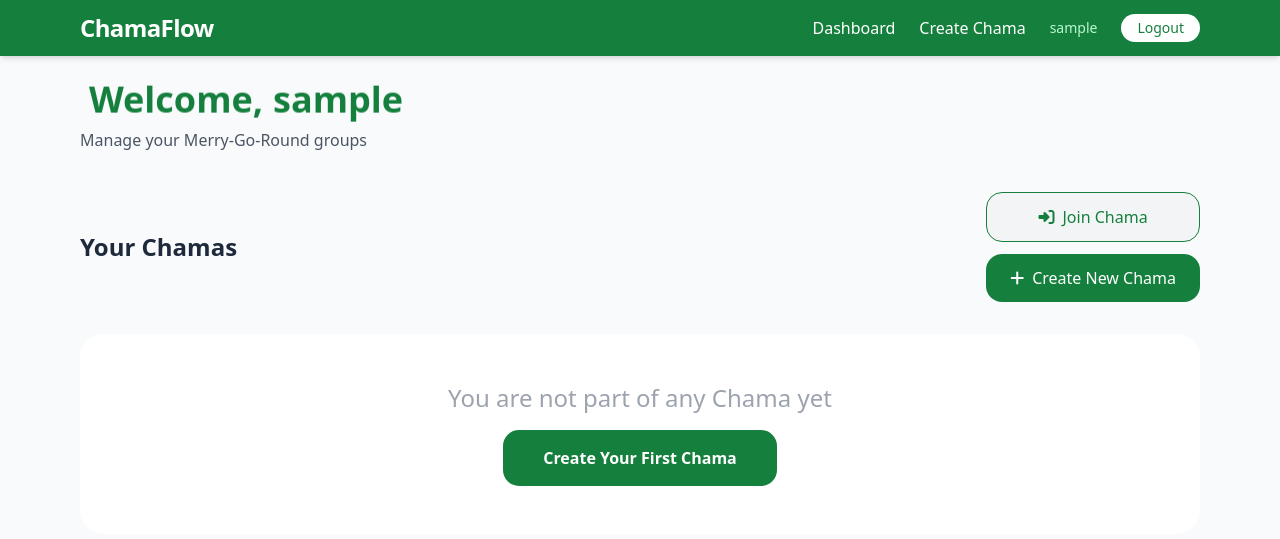
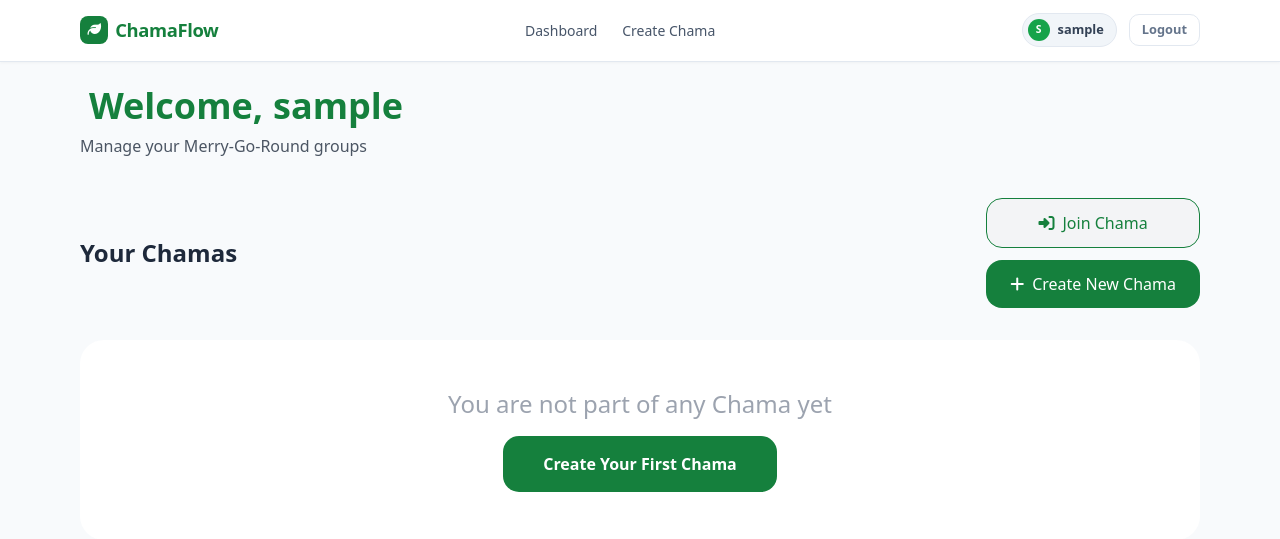
Before and after one commit to Opango14/merry_chama, a Django app: page /dashboard/ in a window 1280 px wide. Shown: the top 539 px of the page. Run offline with Django 5.2, Linux system fonts and the light colour scheme; the visitor is signed in with stand-in values (Sample User, id 1); data that the repository does not hold is empty; some libraries are stand-ins or nearby versions.

Commit message:
redesign navigation bar with custom styling and modular JS integration

```diff
--- /dev/null
+++ b/static/css/navbar.css
@@ -0,0 +1,323 @@
+/* ══════════════════════════════════════════════════════════════════
+   ChamaFlow — Navbar
+   Phase 2: Navigation styles.
+   Loaded by base.html via {% static 'css/navbar.css' %}
+════════════════════════════════════════════════════════════════════ */
+
+/* ── Navbar shell ───────────────────────────────────────────────── */
+.cf-nav {
+    position: sticky;
+    top: 0;
+    z-index: 100;
+    width: 100%;
+    background: #fff;
+    border-bottom: 1px solid var(--clr-neutral-200);
+    box-shadow: 0 1px 3px rgb(0 0 0 / 0.04);
+    /* Frosted glass on supported browsers */
+    backdrop-filter: saturate(1.8) blur(12px);
+    -webkit-backdrop-filter: saturate(1.8) blur(12px);
+}
+
+.cf-nav__inner {
+    max-width: 1152px;
+    margin: 0 auto;
+    padding: 0 1rem;
+    height: 60px;
+    display: flex;
+    align-items: center;
+    justify-content: space-between;
+    gap: 1rem;
+}
+
+/* ── Logo ───────────────────────────────────────────────────────── */
+.cf-nav__logo {
+    display: inline-flex;
+    align-items: center;
+    gap: 0.45rem;
+    font-size: 1.15rem;
+    font-weight: 800;
+    color: var(--clr-brand-700);
+    text-decoration: none;
+    letter-spacing: -0.02em;
+    flex-shrink: 0;
+    transition: opacity var(--transition-base);
+}
+.cf-nav__logo:hover { opacity: 0.85; }
+.cf-nav__logo-icon {
+    width: 28px;
+    height: 28px;
+    background: var(--clr-brand-700);
+    border-radius: 8px;
+    display: inline-flex;
+    align-items: center;
+    justify-content: center;
+    color: #fff;
+    font-size: 0.85rem;
+    flex-shrink: 0;
+}
+
+/* ── Desktop links ──────────────────────────────────────────────── */
+.cf-nav__links {
+    display: none;
+    align-items: center;
+    gap: 0.25rem;
+    list-style: none;
+    margin: 0;
+    padding: 0;
+}
+
+@media (min-width: 768px) {
+    .cf-nav__links { display: flex; }
+}
+
+.cf-nav__link {
+    position: relative;
+    font-size: 0.875rem;
+    font-weight: 500;
+    color: var(--clr-neutral-600);
+    text-decoration: none;
+    padding: 0.4rem 0.65rem;
+    border-radius: var(--radius-md);
+    transition: color var(--transition-base), background var(--transition-base);
+}
+.cf-nav__link:hover {
+    color: var(--clr-brand-700);
+    background: var(--clr-brand-50);
+}
+/* Underline indicator */
+.cf-nav__link::after {
+    content: '';
+    position: absolute;
+    bottom: -2px;
+    left: 0.65rem;
+    right: 0.65rem;
+    height: 2px;
+    background: var(--clr-brand-600);
+    border-radius: 2px;
+    transform: scaleX(0);
+    transform-origin: left;
+    transition: transform 0.22s cubic-bezier(0.4, 0, 0.2, 1);
+}
+.cf-nav__link:hover::after { transform: scaleX(1); }
+
+/* ── Right side controls ────────────────────────────────────────── */
+.cf-nav__right {
+    display: none;
+    align-items: center;
+    gap: 0.75rem;
+}
+
+@media (min-width: 768px) {
+    .cf-nav__right { display: flex; }
+}
+
+/* User chip */
+.cf-nav__user {
+    display: inline-flex;
+    align-items: center;
+    gap: 0.5rem;
+    font-size: 0.8rem;
+    font-weight: 600;
+    color: var(--clr-neutral-700);
+    background: var(--clr-neutral-100);
+    border: 1px solid var(--clr-neutral-200);
+    border-radius: 9999px;
+    padding: 0.3rem 0.75rem 0.3rem 0.3rem;
+}
+.cf-nav__avatar {
+    width: 22px;
+    height: 22px;
+    background: var(--clr-brand-600);
+    color: #fff;
+    border-radius: 50%;
+    display: inline-flex;
+    align-items: center;
+    justify-content: center;
+    font-size: 0.65rem;
+    font-weight: 700;
+    text-transform: uppercase;
+    flex-shrink: 0;
+}
+
+/* Logout link */
+.cf-nav__logout {
+    font-size: 0.8rem;
+    font-weight: 600;
+    color: var(--clr-neutral-500);
+    text-decoration: none;
+    padding: 0.35rem 0.75rem;
+    border-radius: var(--radius-md);
+    border: 1px solid var(--clr-neutral-200);
+    transition: color var(--transition-base), border-color var(--transition-base), background var(--transition-base);
+}
+.cf-nav__logout:hover {
+    color: #b91c1c;
+    border-color: #fecaca;
+    background: #fef2f2;
+}
+
+/* CTA pill — "Join Free" */
+.cf-nav__cta {
+    font-size: 0.8rem;
+    font-weight: 700;
+    color: #fff;
+    background: var(--clr-brand-700);
+    text-decoration: none;
+    padding: 0.45rem 1rem;
+    border-radius: 9999px;
+    transition: background var(--transition-base), box-shadow var(--transition-base);
+}
+.cf-nav__cta:hover {
+    background: var(--clr-brand-800);
+    box-shadow: 0 3px 10px -2px rgba(21, 128, 61, 0.35);
+}
+
+/* Login link */
+.cf-nav__login {
+    font-size: 0.875rem;
+    font-weight: 500;
+    color: var(--clr-neutral-600);
+    text-decoration: none;
+    padding: 0.4rem 0.65rem;
+    border-radius: var(--radius-md);
+    transition: color var(--transition-base), background var(--transition-base);
+}
+.cf-nav__login:hover {
+    color: var(--clr-brand-700);
+    background: var(--clr-brand-50);
+}
+
+/* ── Hamburger button ───────────────────────────────────────────── */
+.cf-nav__burger {
+    display: flex;
+    flex-direction: column;
+    justify-content: center;
+    gap: 5px;
+    width: 36px;
+    height: 36px;
+    padding: 6px;
+    background: transparent;
+    border: none;
+    border-radius: var(--radius-md);
+    cursor: pointer;
+    flex-shrink: 0;
+    transition: background var(--transition-base);
+}
+.cf-nav__burger:hover { background: var(--clr-neutral-100); }
+
+@media (min-width: 768px) {
+    .cf-nav__burger { display: none; }
+}
+
+.cf-nav__burger-bar {
+    display: block;
+    width: 100%;
+    height: 2px;
+    background: var(--clr-neutral-700);
+    border-radius: 2px;
+    transform-origin: center;
+    transition:
+        transform 0.28s cubic-bezier(0.4, 0, 0.2, 1),
+        opacity   0.18s cubic-bezier(0.4, 0, 0.2, 1);
+}
+
+/* Open state — bars morph into × */
+.cf-nav__burger[aria-expanded="true"] .cf-nav__burger-bar:nth-child(1) {
+    transform: translateY(7px) rotate(45deg);
+}
+.cf-nav__burger[aria-expanded="true"] .cf-nav__burger-bar:nth-child(2) {
+    opacity: 0;
+    transform: scaleX(0);
+}
+.cf-nav__burger[aria-expanded="true"] .cf-nav__burger-bar:nth-child(3) {
+    transform: translateY(-7px) rotate(-45deg);
+}
+
+/* ── Mobile menu ────────────────────────────────────────────────── */
+.cf-nav__mobile {
+    overflow: hidden;
+    max-height: 0;
+    transition: max-height 0.32s cubic-bezier(0.4, 0, 0.2, 1),
+                opacity   0.22s cubic-bezier(0.4, 0, 0.2, 1);
+    opacity: 0;
+    border-top: 1px solid transparent;
+}
+.cf-nav__mobile.is-open {
+    max-height: 400px;
+    opacity: 1;
+    border-top-color: var(--clr-neutral-100);
+}
+
+.cf-nav__mobile-inner {
+    padding: 0.75rem 1rem 1.25rem;
+    display: flex;
+    flex-direction: column;
+    gap: 0.25rem;
+}
+
+.cf-nav__mobile-link {
+    display: flex;
+    align-items: center;
+    gap: 0.6rem;
+    font-size: 0.9rem;
+    font-weight: 500;
+    color: var(--clr-neutral-700);
+    text-decoration: none;
+    padding: 0.65rem 0.75rem;
+    border-radius: var(--radius-lg);
+    transition: color var(--transition-base), background var(--transition-base);
+}
+.cf-nav__mobile-link:hover {
+    color: var(--clr-brand-700);
+    background: var(--clr-brand-50);
+}
+
+.cf-nav__mobile-divider {
+    height: 1px;
+    background: var(--clr-neutral-100);
+    margin: 0.5rem 0;
+}
+
+.cf-nav__mobile-user {
+    display: flex;
+    align-items: center;
+    gap: 0.6rem;
+    padding: 0.5rem 0.75rem;
+    font-size: 0.8rem;
+    font-weight: 600;
+    color: var(--clr-neutral-500);
+}
+
+.cf-nav__mobile-cta {
+    display: block;
+    text-align: center;
+    font-size: 0.9rem;
+    font-weight: 700;
+    color: #fff;
+    background: var(--clr-brand-700);
+    text-decoration: none;
+    padding: 0.75rem;
+    border-radius: var(--radius-xl);
+    margin-top: 0.5rem;
+    transition: background var(--transition-base);
+}
+.cf-nav__mobile-cta:hover { background: var(--clr-brand-800); }
+
+.cf-nav__mobile-logout {
+    display: block;
+    text-align: center;
+    font-size: 0.875rem;
+    font-weight: 600;
+    color: #b91c1c;
+    text-decoration: none;
+    padding: 0.65rem;
+    border-radius: var(--radius-lg);
+    border: 1px solid #fecaca;
+    background: #fef2f2;
+    margin-top: 0.25rem;
+    transition: background var(--transition-base), border-color var(--transition-base);
+}
+.cf-nav__mobile-logout:hover {
+    background: #fee2e2;
+    border-color: #fca5a5;
+}
--- a/templates/base.html
+++ b/templates/base.html
@@ -56,6 +56,9 @@
         <!-- ── Design System CSS ── -->
         <link rel="stylesheet" href="{% static 'css/design-system.css' %}">
 
+        <!-- ── Navbar CSS ── -->
+        <link rel="stylesheet" href="{% static 'css/navbar.css' %}">
+
         <!-- ── GSAP + ScrollTrigger ── -->
         <script src="https://cdnjs.cloudflare.com/ajax/libs/gsap/3.12.5/gsap.min.js"></script>
         <script src="https://cdnjs.cloudflare.com/ajax/libs/gsap/3.12.5/ScrollTrigger.min.js"></script>
@@ -63,45 +66,86 @@
         <!-- ── SplitText helper ── -->
         <script src="{% static 'js/splittext.js' %}" defer></script>
 
+        <!-- ── Navbar JS ── -->
+        <script src="{% static 'js/navbar.js' %}" defer></script>
+
         {% block extra_head %}{% endblock %}
     </head>
     <body class="bg-[#f8fafc] font-sans">
 
         <!-- ── Navbar ── -->
-        <nav class="bg-green-700 text-white shadow-md">
-            <div class="max-w-6xl mx-auto px-4 py-3 flex justify-between items-center">
-                <a href="/" class="text-xl sm:text-2xl font-bold tracking-tight">ChamaFlow</a>
+        <nav class="cf-nav" role="navigation" aria-label="Main navigation">
+            <div class="cf-nav__inner">
 
-                <!-- Desktop links -->
-                <div class="hidden md:flex items-center gap-6">
+                <!-- Logo -->
+                <a href="/" class="cf-nav__logo">
+                    <span class="cf-nav__logo-icon" aria-hidden="true">
+                        <i class="fas fa-leaf"></i>
+                    </span>
+                    ChamaFlow
+                </a>
+
+                <!-- Desktop nav links -->
+                <ul class="cf-nav__links" role="list">
                     {% if user.is_authenticated %}
-                        <a href="{% url 'dashboard' %}" class="hover:underline">Dashboard</a>
-                        <a href="{% url 'create_group' %}" class="hover:underline">Create Chama</a>
-                        <span class="text-green-200 text-sm">{{ user.username }}</span>
-                        <a href="{% url 'logout' %}" class="bg-white text-green-700 px-4 py-1 rounded-full font-medium text-sm">Logout</a>
+                        <li><a href="{% url 'dashboard' %}" class="cf-nav__link">Dashboard</a></li>
+                        <li><a href="{% url 'create_group' %}" class="cf-nav__link">Create Chama</a></li>
                     {% else %}
-                        <a href="{% url 'login' %}">Login</a>
-                        <a href="{% url 'register' %}" class="bg-white text-green-700 px-5 py-2 rounded-full font-medium text-sm">Join Free</a>
+                        <li><a href="{% url 'login' %}" class="cf-nav__login">Login</a></li>
+                    {% endif %}
+                </ul>
+
+                <!-- Desktop right controls -->
+                <div class="cf-nav__right">
+                    {% if user.is_authenticated %}
+                        <span class="cf-nav__user">
+                            <span class="cf-nav__avatar" aria-hidden="true">
+                                {{ user.username|slice:":1" }}
+                            </span>
+                            {{ user.username }}
+                        </span>
+                        <a href="{% url 'logout' %}" class="cf-nav__logout">Logout</a>
+                    {% else %}
+                        <a href="{% url 'register' %}" class="cf-nav__cta">Join Free</a>
                     {% endif %}
                 </div>
 
                 <!-- Mobile hamburger -->
-                <button id="nav-toggle" class="md:hidden focus:outline-none" aria-label="Toggle menu">
-                    <i class="fas fa-bars text-xl"></i>
+                <button id="nav-toggle"
+                        class="cf-nav__burger"
+                        aria-expanded="false"
+                        aria-controls="nav-menu"
+                        aria-label="Open menu">
+                    <span class="cf-nav__burger-bar"></span>
+                    <span class="cf-nav__burger-bar"></span>
+                    <span class="cf-nav__burger-bar"></span>
                 </button>
             </div>
 
             <!-- Mobile dropdown -->
-            <div id="nav-menu" class="hidden md:hidden bg-green-800 px-4 pb-4 space-y-3 text-sm">
-                {% if user.is_authenticated %}
-                    <a href="{% url 'dashboard' %}" class="block py-2 hover:text-green-200">Dashboard</a>
-                    <a href="{% url 'create_group' %}" class="block py-2 hover:text-green-200">Create Chama</a>
-                    <span class="block py-1 text-green-300"> {{ user.username }}</span>
-                    <a href="{% url 'logout' %}" class="block bg-white text-green-700 text-center py-2 rounded-xl font-medium">Logout</a>
-                {% else %}
-                    <a href="{% url 'login' %}" class="block py-2 hover:text-green-200">Login</a>
-                    <a href="{% url 'register' %}" class="block bg-white text-green-700 text-center py-2 rounded-xl font-medium">Join Free</a>
-                {% endif %}
+            <div id="nav-menu" class="cf-nav__mobile" role="menu">
+                <div class="cf-nav__mobile-inner">
+                    {% if user.is_authenticated %}
+                        <div class="cf-nav__mobile-user">
+                            <span class="cf-nav__avatar" aria-hidden="true">{{ user.username|slice:":1" }}</span>
+                            {{ user.username }}
+                        </div>
+                        <div class="cf-nav__mobile-divider"></div>
+                        <a href="{% url 'dashboard' %}" class="cf-nav__mobile-link" role="menuitem">
+                            <i class="fas fa-grid-2 fa-fw" aria-hidden="true"></i> Dashboard
+                        </a>
+                        <a href="{% url 'create_group' %}" class="cf-nav__mobile-link" role="menuitem">
+                            <i class="fas fa-plus fa-fw" aria-hidden="true"></i> Create Chama
+                        </a>
+                        <div class="cf-nav__mobile-divider"></div>
+                        <a href="{% url 'logout' %}" class="cf-nav__mobile-logout" role="menuitem">Logout</a>
+                    {% else %}
+                        <a href="{% url 'login' %}" class="cf-nav__mobile-link" role="menuitem">
+                            <i class="fas fa-arrow-right-to-bracket fa-fw" aria-hidden="true"></i> Login
+                        </a>
+                        <a href="{% url 'register' %}" class="cf-nav__mobile-cta" role="menuitem">Join Free</a>
+                    {% endif %}
+                </div>
             </div>
         </nav>
 
@@ -130,13 +174,7 @@
             {% block content %}{% endblock %}
         </div>
 
-        <!-- ── Hamburger toggle ── -->
-        <script>
-            document.getElementById('nav-toggle')
-                .addEventListener('click', () =>
-                    document.getElementById('nav-menu').classList.toggle('hidden')
-                );
-        </script>
+        <!-- Hamburger toggle handled by static/js/navbar.js -->
 
         {% block extra_scripts %}{% endblock %}
     </body>
--- a/templates/home.html
+++ b/templates/home.html
@@ -1,5 +1,5 @@
+{% extends "base.html" %}
 {% load static %}
-{% extends "base.html" %}
 
 {% block extra_head %}
 <script src="{% static 'js/magnet.js' %}" defer></script>
```
Also changed, not shown: static/js/navbar.js (added, +49 -0 lines).
